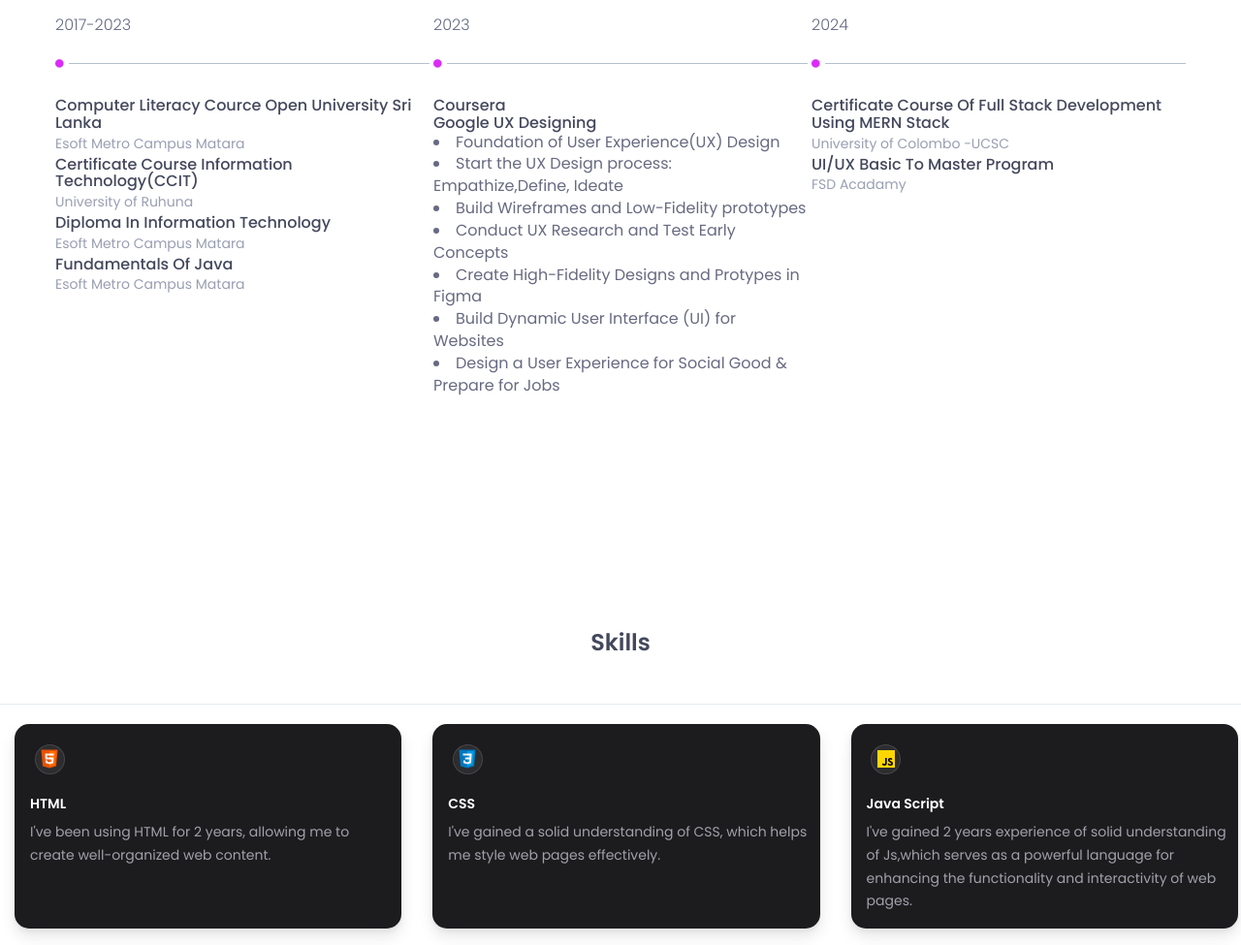
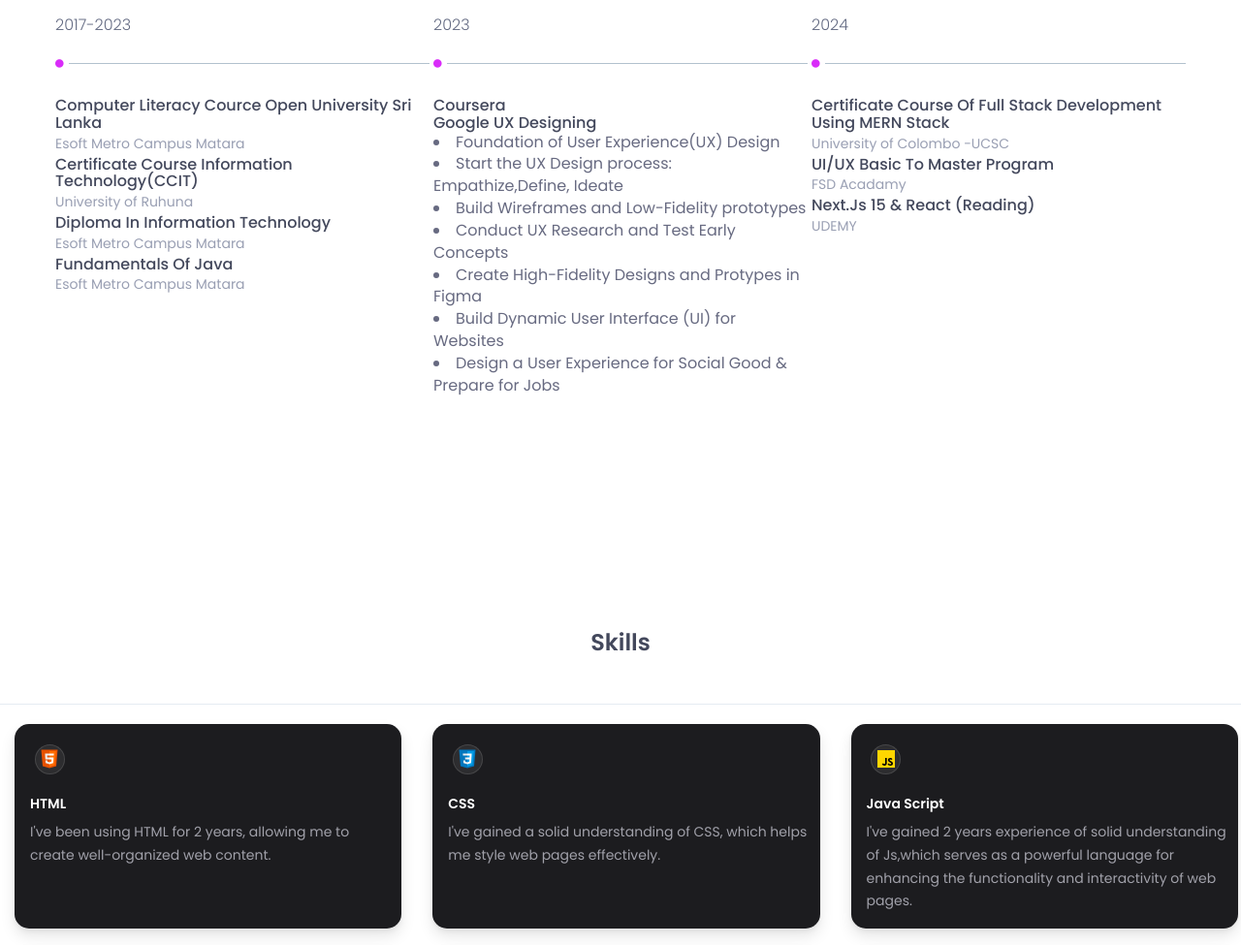
Before and after one commit to Dasuni-mg/dasu.github.io, a plain HTML site: page index.html in a window 1280 px wide. Shown: the part 1870-2845 px from the top of the page at 97% size. Drawn offline with nearby package versions, Linux system fonts and the light colour scheme; files whose address does not match are found by name.

Commit message:
UPDATE
UPDATE

```diff
--- a/index.html
+++ b/index.html
@@ -176,7 +176,6 @@
 											Telijjawila Central College
 										</h3>
 
-
 									</div><!--/.timeline-content-->
 								</div><!--/.timeline-->
 							</div>
@@ -197,7 +196,6 @@
 										<h3 class="title">
 											university of Ruhuna
 										</h3>
-
 
 									</div><!--/.timeline-content-->
 								</div><!--/.timeline-->
@@ -315,6 +313,11 @@
 										UI/UX Basic to master program
 									</h4>
 									<p>FSD Acadamy</p>
+									<h4 class="title">
+
+										Next.js 15 & React (Reading)
+									</h4>
+									<p>UDEMY</p>
 
 								</div><!--/.timeline-content-->
 							</div><!--/.timeline-->
```
